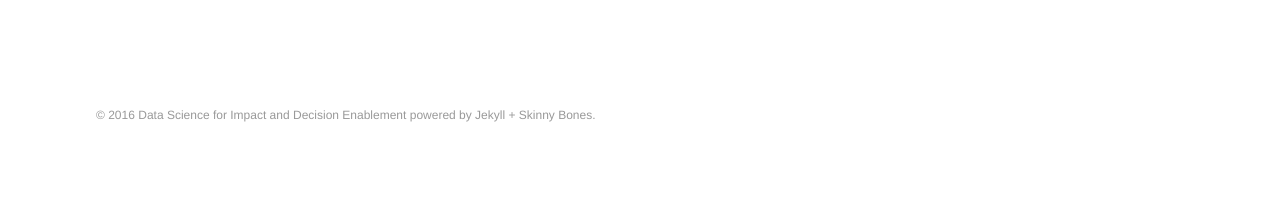
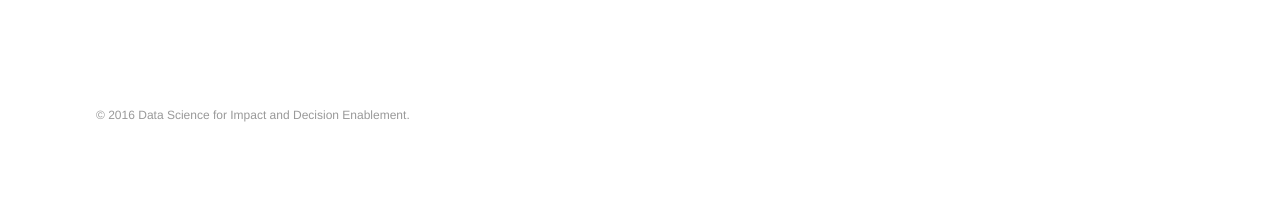
Before and after one commit to DSIDEWeb/dsideweb.github.io, a Jekyll site: the page built from index.md, in a window 1280 px wide. Shown: the part 720-918 px from the top of the page. Built offline with Jekyll 4.4.1, drawn with Linux system fonts in a browser that asks for light colours.

Commit message:
more cleanups and footer fixes

```diff
--- a/_includes/footer.html
+++ b/_includes/footer.html
@@ -11,5 +11,5 @@
 		{% endfor %}
 		</ul>
 	</nav><!-- /.bottom-menu -->
-	<p class="copyright">&#169; {{ site.time | date: '%Y' }} <a href="{{ site.url }}">{{ site.title }}</a> powered by <a href="http://jekyllrb.com" rel="nofollow">Jekyll</a> + <a href="http://mmistakes.github.io/skinny-bones-jekyll/" rel="nofollow">Skinny Bones</a>.</p>
+	<p class="copyright">&#169; {{ site.time | date: '%Y' }} <a href="{{ site.url }}">{{ site.title }}</a>.</p>
 </footer>
```
Also changed, not shown: README.md (deleted).
